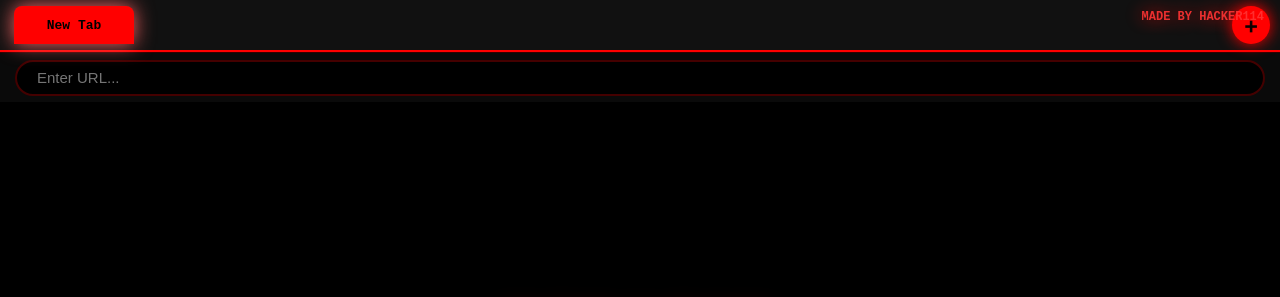
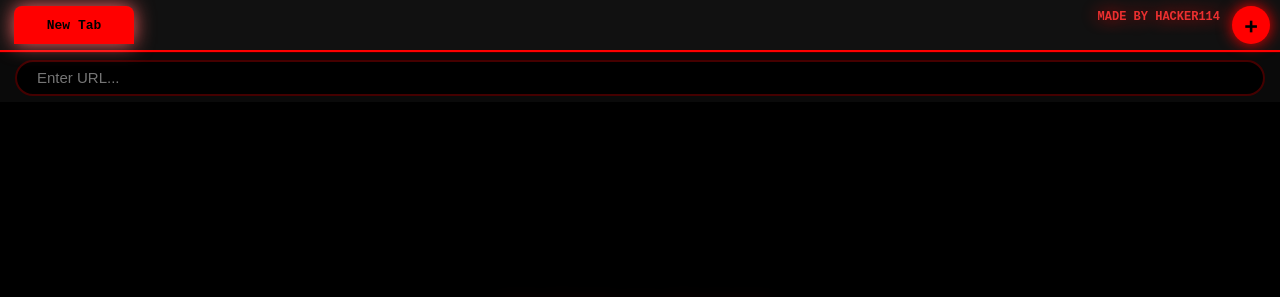
Before and after one commit to evergreen-ps/rebel-search-v, a plain HTML site: page index.html in a window 1280 px wide. Shown: the top 297 px of the page. Drawn offline with Linux system fonts and the light colour scheme.

Commit message:
Update index.html

```diff
--- a/index.html
+++ b/index.html
@@ -16,7 +16,7 @@
             background:radial-gradient(circle at center, #110000 0%, #000 70%);
         }
         #credit {
-            position:fixed; top:10px; right:16px; z-index:9999;
+            position:fixed; top:10px; right:60px; z-index:9999;
             font: bold 12px monospace; color:#ff3333;
             text-shadow:0 0 10px #f00; animation:p 4s infinite;
         }
```
